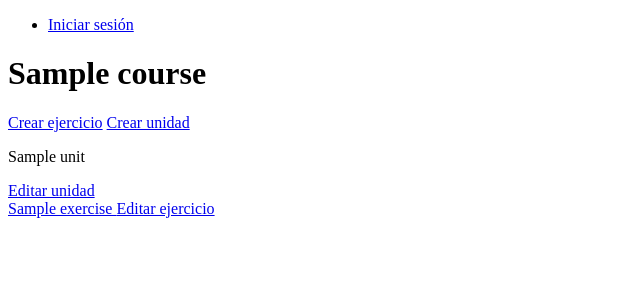
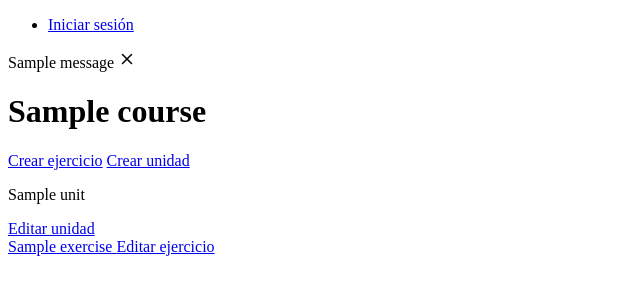
Before and after one commit to muribe0/rpl-etec-prod, a Django app: a page that uses exercises/templates/exercises/base.html in a window 1280 px wide. Shown: the top 300 px of the page, without its empty margins (0-640 px from the left). Run offline with Django 5.2, Linux system fonts and the light colour scheme; tables that the repository leaves empty hold one stand-in row (values such as "Sample post"); one stand-in notice (Sample message) is shown; parts of the project's set-up code (start-up, migrations or seed data) failed here and were passed over.

Commit message:
add messages

```diff
--- a/exercises/templates/exercises/base.html
+++ b/exercises/templates/exercises/base.html
@@ -29,6 +29,8 @@
         </ul>
     </div>
 
+    {% include 'exercises/includes/messages.html' %}
+
     {% block content %}
     {% endblock %}
 </body>
--- /dev/null
+++ b/exercises/templates/exercises/includes/messages.html
@@ -0,0 +1,24 @@
+{% if messages %}
+    <section class="messages-container" id="messages-container">
+
+        <div class="messages" role="alert">
+            {% for message in messages %}
+                <div class="message message--{{ message.tags }} fade-in">
+                    <div class="message__content">
+                        <span class="message__text">{{ message|safe }}</span>
+                        <a class="message__close" aria-label="Close message">
+                            <svg xmlns="http://www.w3.org/2000/svg" width="18" height="18" viewBox="0 0 24 24" fill="none"
+                                 stroke="currentColor" stroke-width="2" stroke-linecap="round" stroke-linejoin="round">
+                                <line x1="18" y1="6" x2="6" y2="18"></line>
+                                <line x1="6" y1="6" x2="18" y2="18"></line>
+                            </svg>
+                        </a>
+
+                    </div>
+                    <div class="message__progress"></div>
+                </div>
+            {% endfor %}
+        </div>
+
+    </section>
+{% endif %}
```
